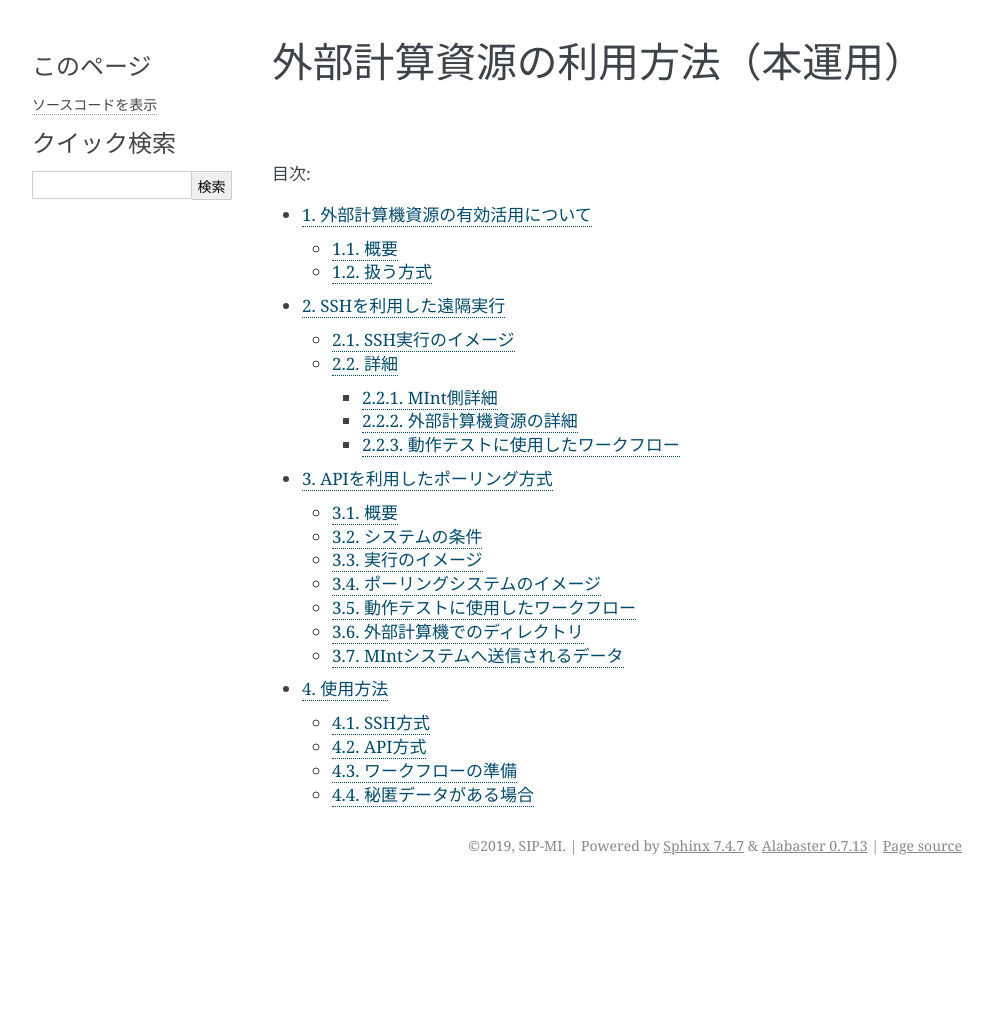
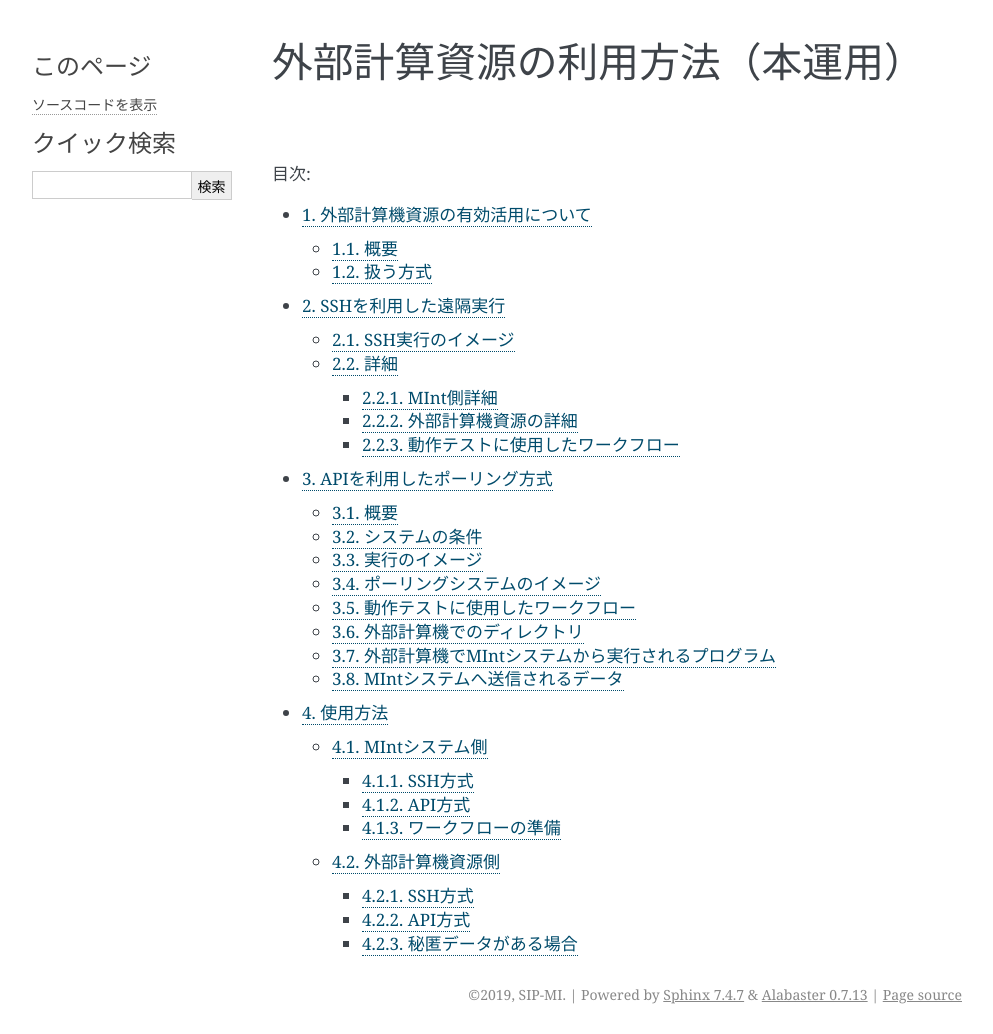
Before and after one commit to materialsintegration/remote_workflow, a Sphinx documentation site: the page built from documents/manual2nd/source/index.rst, in a window 1280 px wide. Shown: the whole page, without its empty margins (148-1141 px from the left). Built offline with Sphinx 7.4.7, drawn with Linux system fonts in a browser that asks for light colours; before the commit the page ends 900 px from its top, so only the background shows below that.

Commit message:
大筋を修正

```diff
--- a/documents/manual2nd/source/using_distributed_properties.rst
+++ b/documents/manual2nd/source/using_distributed_properties.rst
@@ -16,7 +16,8 @@ MIシステムから任意のモジュールの計算をMIシステム外の計
   + 秘匿データの指定は簡易な方法
   + MIntシステム側からはその存在は感知しない
 
-本ドキュメントは外部計算機資源の有効活用について、説明し、次いで簡単にインストール、実行する方法を説明する。
+本ドキュメントは外部計算機資源の有効活用について、動作原理などを説明し、次いで簡単にインストール、実行する方法を説明する。
+インストール、実行はMIntシステム側と外部計算機資源側に分かれている。
 
 扱う方式
 -------------------
@@ -226,29 +227,49 @@ sshの場合と比べて外部計算資源の利用および実行のための
       + debug
         + remote-side
 
+外部計算機でMIntシステムから実行されるプログラム
+------------------------------------------------
+
+本システムではSSH/APIともに、MIntシステムから外部計算機で実行を行うプログラムは「execute_remote_program.sh」に固定されています。外部計算機側ではインストール後にこのファイル（インストール直後は、execute_remote_program.sample.shと言う名前）を必要に応じて編集して使用する。
 
 MIntシステムへ送信されるデータ
 ------------------------------
 
 SSH/APIどちらの方法を用いても、MIntシステムへ送り返されるデータは、以下の通り。
 
-* あらかじめ予想される計算結果としての出力ファイル
-* 計算実行中に標準出力、標準入力に出力されるいわゆる計算ログと言われるもの
+* MIntシステム側で指定するファイル
+  + 計算結果としての出力ファイル
+  + 計算実行中に標準出力、標準入力に出力されるいわゆる計算ログと言われるもの
 
 ※ 秘匿データを配置してあるディレクトリまたはインストール後のセットアップで実行に必要なファイル、データとして指定されたものはMIntシステムで感知できないこと、およびシステム的に記録（GPDBなど）するための設定がなされていないため送り返されることはありません。
 
 使用方法
 ========
 
+インストールおよびプログラムの準備など説明する。前半はMIntシステム側のモジュール実行プログラムのための説明。後半は外部計算機側のための説明となっている。
+
+MIntシステム側
+--------------
+
 SSH方式
--------
+^^^^^^^
 
 API方式
--------
+^^^^^^^
 
 ワークフローの準備
-------------------
+^^^^^^^^^^^^^^^^^^
+
+外部計算機資源側
+----------------
+
+SSH方式
+^^^^^^^
+
+API方式
+^^^^^^^
 
 秘匿データがある場合
---------------------
+^^^^^^^^^^^^^^^^^^^^
+
 以上
```
